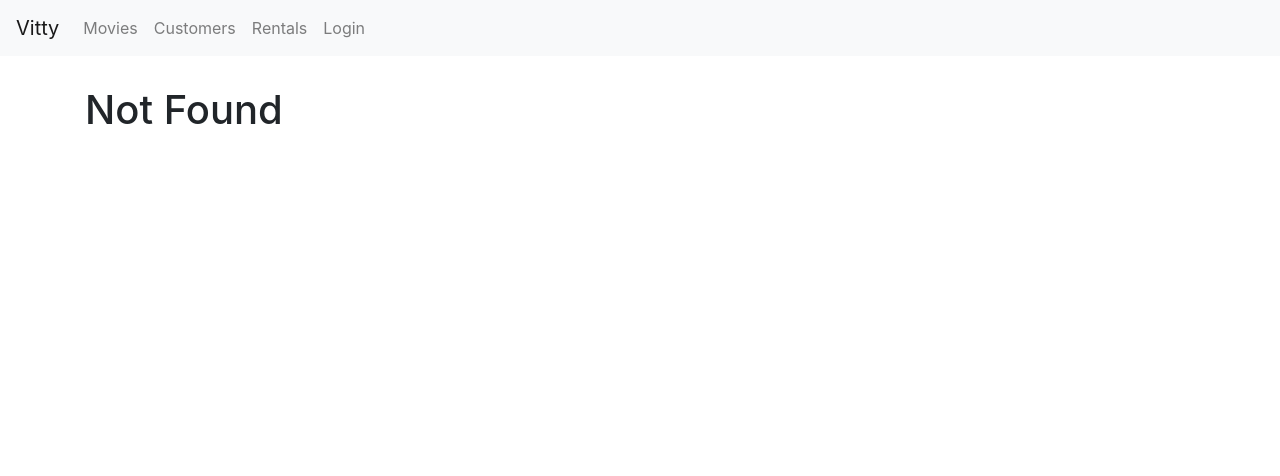
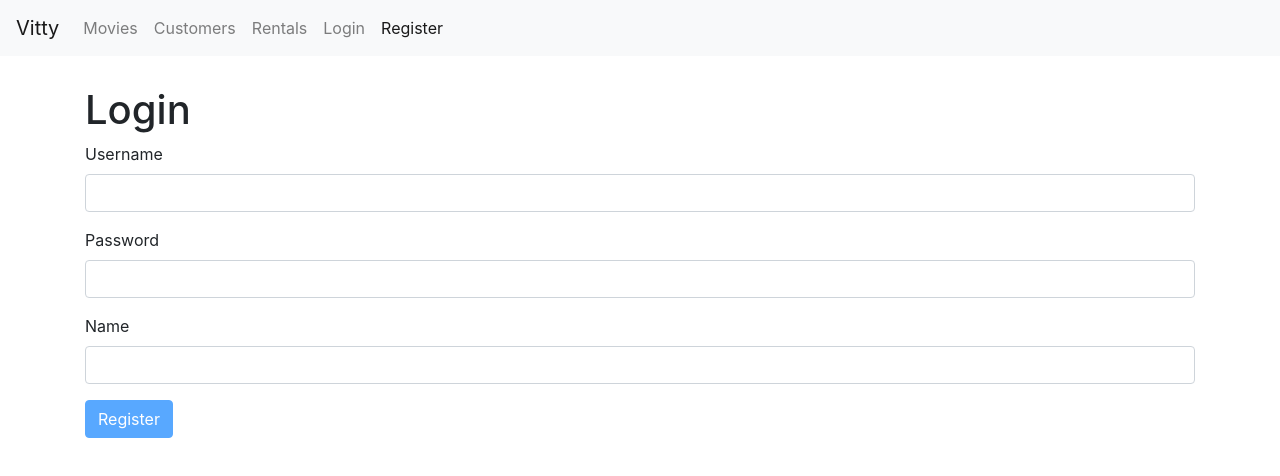
Before and after one commit to gurpreetsingh9001/movies_app_React_Frontend, a React (Create React App) app: page /register in a window 1280 px wide. Before the commit this address led to /not-found. Shown: the top 476 px of the page. Built offline with nearby package versions, Linux system fonts and the light colour scheme.

Commit message:
Form code refactor to make it reusable and added register form

```diff
--- a/src/App.js
+++ b/src/App.js
@@ -6,6 +6,7 @@ import NotFound from './components/notFound';
 import Customers from './components/customers';
 import MovieForm from './components/movieForm';
 import LoginForm from './components/loginForm';
+import RegisterForm from './components/registerForm';
 import NavBar from './components/navBar';
 import './App.css';
 
@@ -23,6 +24,7 @@ class App extends Component {
             <Route path="/customers" component={Customers} />
             <Route path="/rentals" component={Rentals} />
             <Route path="/not-found" component={NotFound} />
+            <Route path="/register" component={RegisterForm} />
             <Redirect from="/" exact to="/movies"></Redirect>    {/*redirect every component to movies because / is present in all components address*/}
             <Redirect to="/not-found"></Redirect>
           </Switch>
--- /dev/null
+++ b/src/components/common/form.jsx
@@ -0,0 +1,72 @@
+import { Component } from "react";
+import joi from "joi-browser";
+import Input from "./input";
+
+class Form extends Component {
+  state = {
+    data: {},
+    errors: {},
+  };
+
+  validate = () => {
+    const options = { abortEarly: false };
+    //look for the object schema returned by joi library on error and non error so to use what we need
+    const result = joi.validate(this.state.data, this.schema, options); //here either we can use result or {error} which is key in result object  //here i used result //used {error} in validateProperty()
+    if (!result.error) return null;
+    const errors = {};
+    for (let item of result.error.details) errors[item.path[0]] = item.message;
+    return errors;
+  };
+
+  //so fetch only that property dynamically from that full form and schema
+  validateProperty({ name, value }) {
+    //e>currentTarget>attributes if we use e. or currentTarget it will fetch all attributes of tag, or like in here we only fetched what we needed
+    const property = { [name]: value };
+    const schema = { [name]: this.schema[name] };
+    const { error } = joi.validate(property, schema);
+    return error ? error.details[0].message : null;
+  }
+
+  handleSubmit = (e) => {
+    e.preventDefault();
+    const errors = this.validate();
+    this.setState({ errors: errors || {} }); //if there are no errors than setState will be called for null/undefined and thus code will fail to prevent it we need to set state to empty object so there is no fail
+    this.doSubmit();
+  };
+
+  handleChange = ({ currentTarget }) => {
+    const errors = { ...this.state.errors };
+    const errorMessage = this.validateProperty(currentTarget);
+    if (errorMessage) errors[currentTarget.name] = errorMessage;
+    else delete errors[currentTarget.name]; //if recent name was not valid but now it edited correctly the error should disappear
+
+    const data = { ...this.state.data };
+    data[currentTarget.name] = currentTarget.value;
+    this.setState({ data, errors: errors || {} });
+  };
+
+  renderInput(name, label, type = "text") {
+    //used default argument for type because most of types are text
+    const { data, errors } = this.state;
+    return (
+      <Input
+        name={name}
+        value={data[name]}
+        label={label}
+        type={type}
+        onChange={this.handleChange}
+        error={errors[name]}
+      />
+    );
+  }
+
+  renderButton(label) {
+    return (
+      <button disabled={this.validate()} className="btn btn-primary">
+        {label}
+      </button>
+    );
+  }
+}
+
+export default Form;
--- a/src/components/common/input.jsx
+++ b/src/components/common/input.jsx
@@ -1,6 +1,6 @@
 import React from "react";
 
-const Input = ({ name, label, value, onChange, error }) => {
+const Input = ({ type, name, label, value, onChange, error }) => {
   return (
     <React.Fragment>
       {/* dynamic method for multiple inputs */}
@@ -11,7 +11,7 @@ const Input = ({ name, label, value, onChange, error }) => {
           onChange={onChange}
           name={name}
           id={name}
-          type="text"
+          type={type}
           className="form-control"
         />
         {error && <div className="alert alert-danger">{error}</div>}
--- a/src/components/loginForm.jsx
+++ b/src/components/loginForm.jsx
@@ -1,82 +1,33 @@
-import React, { Component } from "react";
+import React from "react";
 import joi from "joi-browser";
-import Input from "./common/input";
+import Form from "./common/form";
 
-class LoginForm extends Component {
+class LoginForm extends Form {
   state = {
-    account: { username: "", password: "" }, //always initialise the values of form to empty sting or value from server // react will give error if it null or undefined
+    data: { username: "", password: "" }, //always initialise the values of form to empty sting or value from server // react will give error if it null or undefined
     errors: {},
   };
 
-  //full schema of our form
   schema = {
     username: joi.string().required().label("Username"),
-    passoword: joi.string().required().label("Password"),
+    password: joi.string().required().label("Password"),
   };
 
-  //full form validation
-  validate = () => {
-    const options = { abortEarly: false };
-    //look for the object schema returned by joi library on error and non error so to use what we need
-    const result = joi.validate(this.state.account, this.schema, options); //here either we can use result or {error} which is key in result object  //here i used result //used {error} in validateProperty()
-    if (!result.error) return null;
-    const errors = {};
-    for (let item of result.error.details) errors[item.path[0]] = item.message;
-    return errors;
-  };
-
-  //handle one property //so fetch only that property dynamically from that full form and schema
-  validateProperty({ name, value }) {
-    //e>currentTarget>attributes if we use e. or currentTarget it will fetch all attributes of tag, or like in here we only fetched what we needed
-    const property = { [name]: value };
-    const schema = { [name]: this.schema[name] };
-    const { error } = joi.validate(property, schema);
-    return error ? error.details[0].message : null;
-  }
-
-  handleSubmit = (e) => {
-    e.preventDefault();
-    //const username = document.getElementById('username').value;   //vanilla javascript // here we are using document. #DOM //but we dont want to use DOM in react because
-    //const username = this.username.current.value;  //access DOM from react using reference like username = React.createRef(); outside render and <input ref={this.password} inside form  // but we should refrain from using ref
-    const errors = this.validate();
-    this.setState({ errors: errors || {} }); //if there are no errors than setState will be called for null/undefined and thus code will fail to prevent it we need to set state to empty object so there is no fail
-  };
-
-  handleChange = ({ currentTarget }) => {
-    const errors = { ...this.state.errors };
-    const errorMessage = this.validateProperty(currentTarget);
-    if (errorMessage) errors[currentTarget.name] = errorMessage;
-    else delete errors[currentTarget.name]; //if recent name was not valid but now it edited correctly the error should disappear
-
-    const account = { ...this.state.account };
-    account[currentTarget.name] = currentTarget.value;
-    this.setState({ account, errors: errors || {} });
+  doSubmit = () => {
+    console.log("submitted");
   };
 
   render() {
-    const { account, errors } = this.state;
     return (
       <div>
         <h1>Login</h1>
-        {/*in react we will be overriding almost all the default fumctionality of form like we prevented default submit to server instead we will give our own logic to call server*/}
+        {/*in react we will be overriding almost all the default fumctionality of form like we prevented default submit to server instead we will give our own logic to call server
+           const username = document.getElementById('username').value;   //vanilla javascript // here we are using document. #DOM //but we dont want to use DOM in react because
+           const username = this.username.current.value;  //access DOM from react using reference like username = React.createRef(); outside render and <input ref={this.password} inside form  // but we should refrain from using ref*/}
         <form onSubmit={this.handleSubmit}>
-          <Input
-            name="username"
-            value={account.username}
-            label="Username"
-            onChange={this.handleChange}
-            error={errors.username}
-          />
-          <Input
-            name="password"
-            value={account.password}
-            label="Password"
-            onChange={this.handleChange}
-            error={errors.password}
-          />
-          <button disabled={this.validate()} className="btn btn-primary">
-            Login
-          </button>
+          {this.renderInput("username", "Username")}
+          {this.renderInput("password", "Password", "password")}
+          {this.renderButton("Login")}
         </form>
       </div>
     );
--- a/src/components/navBar.jsx
+++ b/src/components/navBar.jsx
@@ -32,6 +32,9 @@ const NavBar = () => {
           <NavLink className="nav-item nav-link" to="/login">
             Login
           </NavLink>
+          <NavLink className="nav-item nav-link" to="/register">
+            Register
+          </NavLink>
         </div>
       </div>
     </nav>
--- /dev/null
+++ b/src/components/registerForm.jsx
@@ -0,0 +1,39 @@
+import React from "react";
+import joi from "joi-browser";
+import Form from "./common/form";
+
+class RegisterForm extends Form {
+  state = {
+    data: { username: "", password: "", name: "" }, //always initialise the values of form to empty sting or value from server // react will give error if it null or undefined
+    errors: {},
+  };
+
+  schema = {
+    username: joi.string().required().email().label("Username"),
+    password: joi.string().required().label("Password").min(5),
+    name: joi.string().required().label("Name"),
+  };
+
+  doSubmit = () => {
+    console.log("submitted");
+  };
+
+  render() {
+    return (
+      <div>
+        <h1>Login</h1>
+        {/*in react we will be overriding almost all the default fumctionality of form like we prevented default submit to server instead we will give our own logic to call server
+               const username = document.getElementById('username').value;   //vanilla javascript // here we are using document. #DOM //but we dont want to use DOM in react because
+               const username = this.username.current.value;  //access DOM from react using reference like username = React.createRef(); outside render and <input ref={this.password} inside form  // but we should refrain from using ref*/}
+        <form onSubmit={this.handleSubmit}>
+          {this.renderInput("username", "Username")}
+          {this.renderInput("password", "Password", "password")}
+          {this.renderInput("name", "Name")}
+          {this.renderButton("Register")}
+        </form>
+      </div>
+    );
+  }
+}
+
+export default RegisterForm;
```
